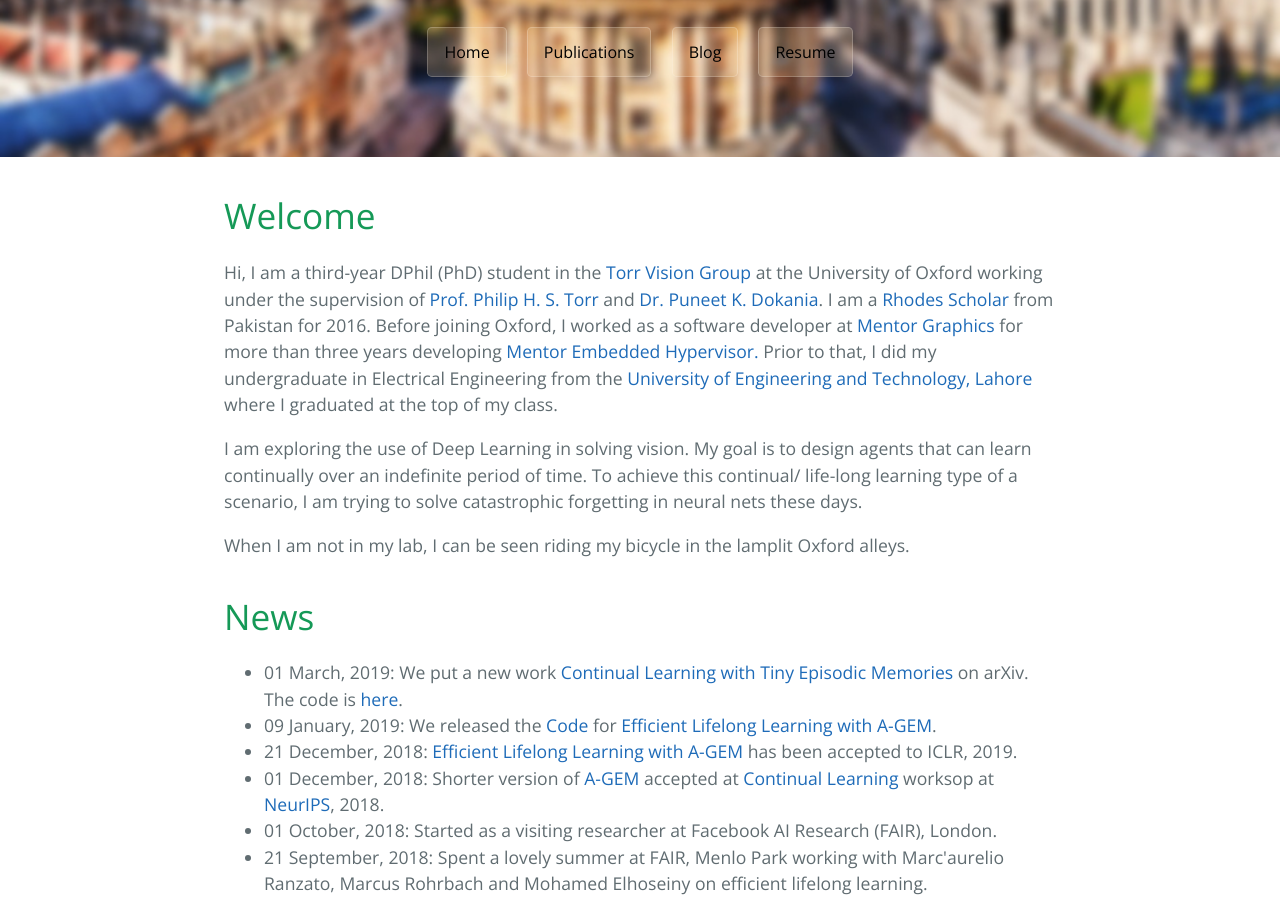
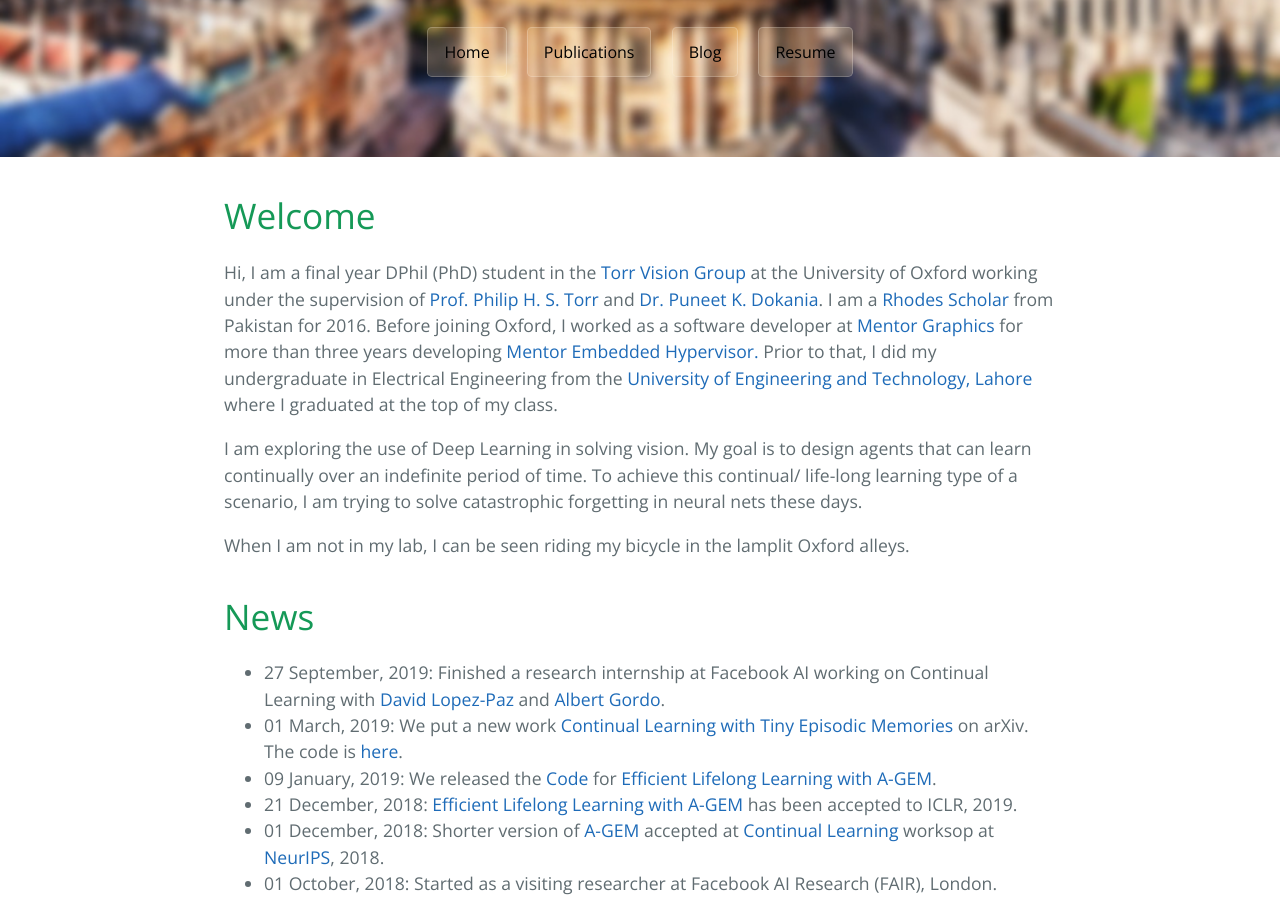
Before and after one commit to arslan-chaudhry/arslan-chaudhry.github.io, a Jekyll site: the page built from index.html, in a window 1280 px wide and 900 px high, scrolled down 301 px. Built offline with Jekyll 4.4.1, drawn with Linux system fonts in a browser that asks for light colours; nearby versions of some CDN libraries; the list of posts is cut into pages by our own code.

Commit message:
updates about summer 2019

```diff
--- a/index.html
+++ b/index.html
@@ -17,13 +17,14 @@ title: {{ site.name }}
 
 <div id="home">
     <h1>Welcome</h1>
-        <p>Hi, I am a third-year DPhil (PhD) student in the <a href="http://www.robots.ox.ac.uk/%7Etvg/" target="_blank">Torr Vision Group</a> at the University of Oxford working under the supervision of <a href="http://www.robots.ox.ac.uk/%7Ephst/" target="_blank"> Prof. Philip H. S. Torr</a> and <a href="https://puneetkdokania.github.io/" target="_blank"> Dr. Puneet K. Dokania</a>. I am a <a href="https://www.rhodeshouse.ox.ac.uk/community/list-of-rhodes-scholars" target="_blank">Rhodes Scholar</a> from Pakistan for 2016. Before joining Oxford, I worked as a software developer at <a href="https://www.mentor.com/" target="_blank">Mentor Graphics</a> for more than three years developing <a href="https://www.mentor.com/embedded-software/hypervisor/" target="_blank">Mentor Embedded Hypervisor.</a> Prior to that, I did my undergraduate in Electrical Engineering from the <a href="http://www.uet.edu.pk/" target="_blank">University of Engineering and Technology, Lahore</a> where I graduated at the top of my class.
+        <p>Hi, I am a final year DPhil (PhD) student in the <a href="http://www.robots.ox.ac.uk/%7Etvg/" target="_blank">Torr Vision Group</a> at the University of Oxford working under the supervision of <a href="http://www.robots.ox.ac.uk/%7Ephst/" target="_blank"> Prof. Philip H. S. Torr</a> and <a href="https://puneetkdokania.github.io/" target="_blank"> Dr. Puneet K. Dokania</a>. I am a <a href="https://www.rhodeshouse.ox.ac.uk/community/list-of-rhodes-scholars" target="_blank">Rhodes Scholar</a> from Pakistan for 2016. Before joining Oxford, I worked as a software developer at <a href="https://www.mentor.com/" target="_blank">Mentor Graphics</a> for more than three years developing <a href="https://www.mentor.com/embedded-software/hypervisor/" target="_blank">Mentor Embedded Hypervisor.</a> Prior to that, I did my undergraduate in Electrical Engineering from the <a href="http://www.uet.edu.pk/" target="_blank">University of Engineering and Technology, Lahore</a> where I graduated at the top of my class.
         <p>I am exploring the use of Deep Learning in solving vision. My goal is to design agents that can learn continually over an indefinite period of time. To achieve this continual/ life-long learning type of a scenario, I am trying to solve catastrophic forgetting in neural nets these days.
 
         <p>When I am not in my lab, I can be seen riding my bicycle in the lamplit Oxford alleys.
 
     <h1>News</h1>
         <ul class="posts">
+	    <li> 27 September, 2019: Finished a research internship at Facebook AI working on Continual Learning with <a href="https://lopezpaz.org/" target="_blank"> David Lopez-Paz</a> and <a href="https://agordo.github.io/" target="_blank"> Albert Gordo</a>.
             <li> 01 March, 2019: We put a new work <a href = "https://arxiv.org/abs/1902.10486" target="_blank">Continual Learning with Tiny Episodic Memories</a> on arXiv. The code is <a href = "https://github.com/facebookresearch/agem" target="_blank">here</a>.</li>
             <li> 09 January, 2019: We released the <a href = "https://github.com/facebookresearch/agem" target="_blank">Code</a> for <a href = "https://arxiv.org/abs/1812.00420" target="_blank">Efficient Lifelong Learning with A-GEM</a>.</li>
             <li> 21 December, 2018: <a href = "https://arxiv.org/abs/1812.00420" target="_blank">Efficient Lifelong Learning with A-GEM</a> has been accepted to ICLR, 2019.</li>
```
